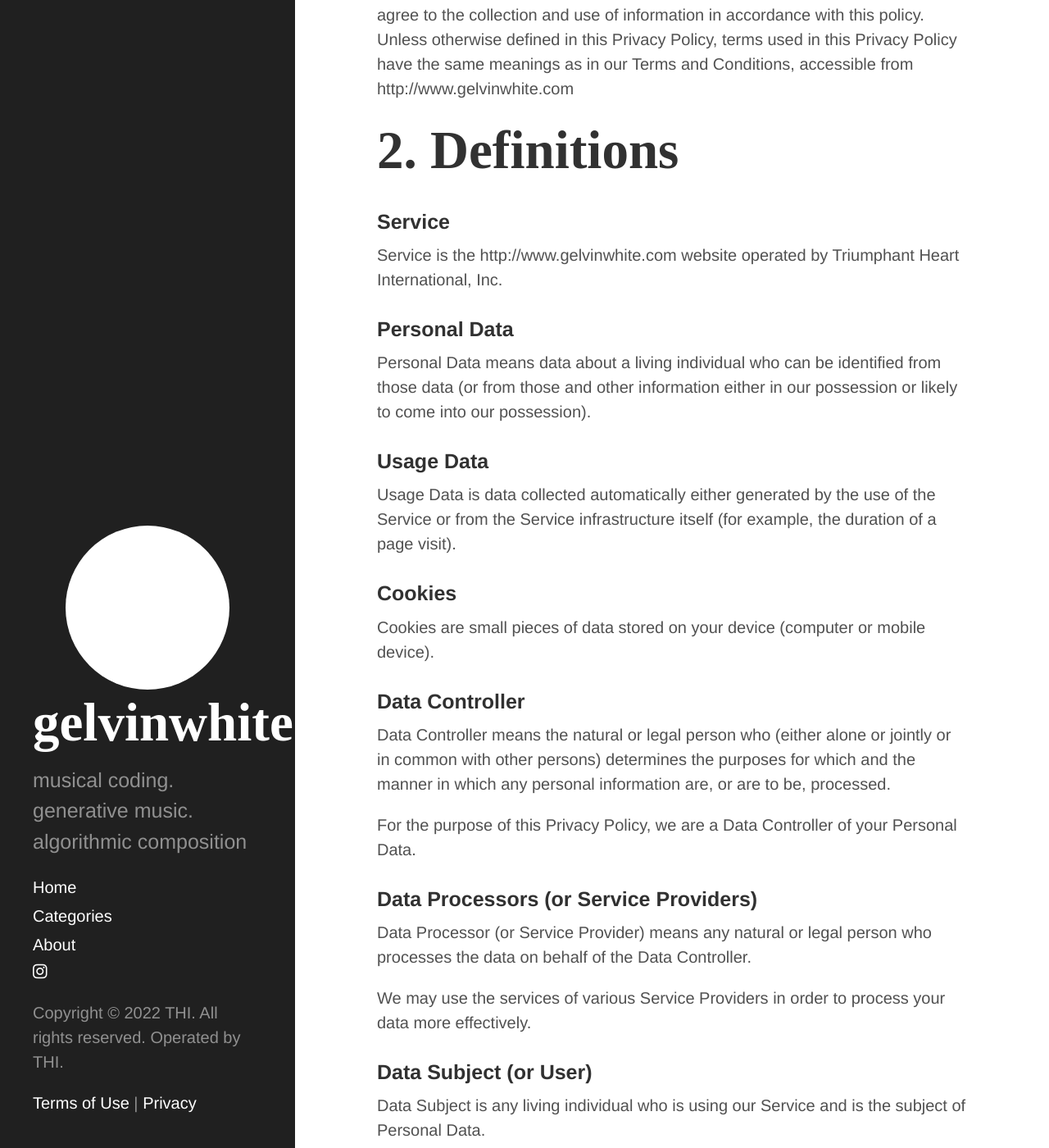
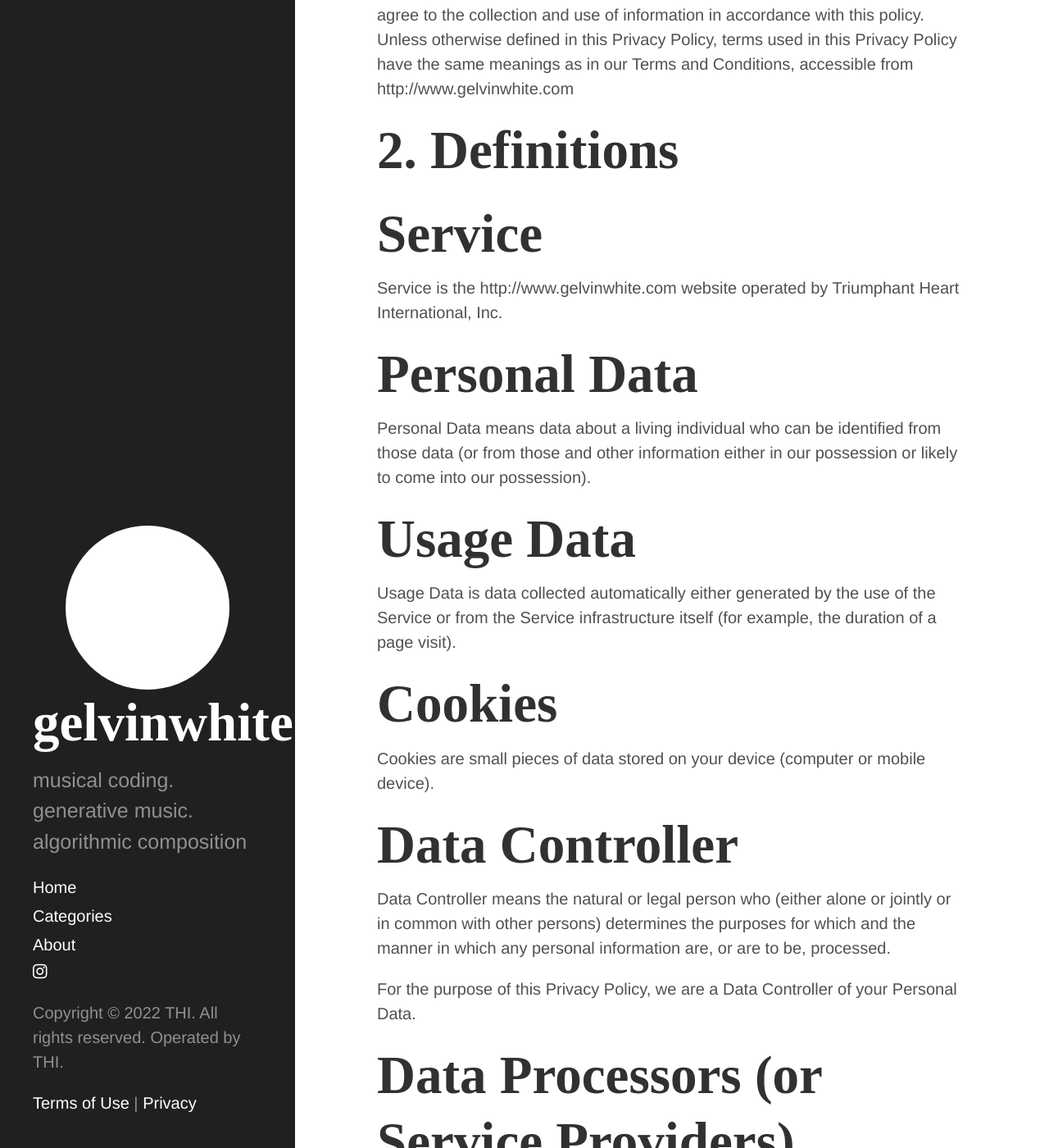
Before and after one commit to guyewhite/guyewhite.github.io, a Jekyll site: the page built from privacy.md, in a window 1280 px wide and 1400 px high, scrolled down 698 px. Shown: the whole window at 82% size. Built offline with Jekyll 4.4.1, drawn with Linux system fonts in a browser that asks for light colours; nearby versions of some CDN libraries; some web fonts are replaced.

Commit message:
“fourth”

```diff
--- a/public/css/poole.css
+++ b/public/css/poole.css
@@ -96,8 +96,9 @@
   font-family: 'East Sea Dokdo', cursive;
 }
 h3 {
-  margin-top: 1.5rem;
-  font-size: 1.25rem;
+  margin-top: 1rem;
+  font-size: 3.25rem;
+  font-family: 'East Sea Dokdo', cursive;
 }
 h4, h5, h6 {
   margin-top: 1rem;
```
Also changed, not shown: 2 other files.
